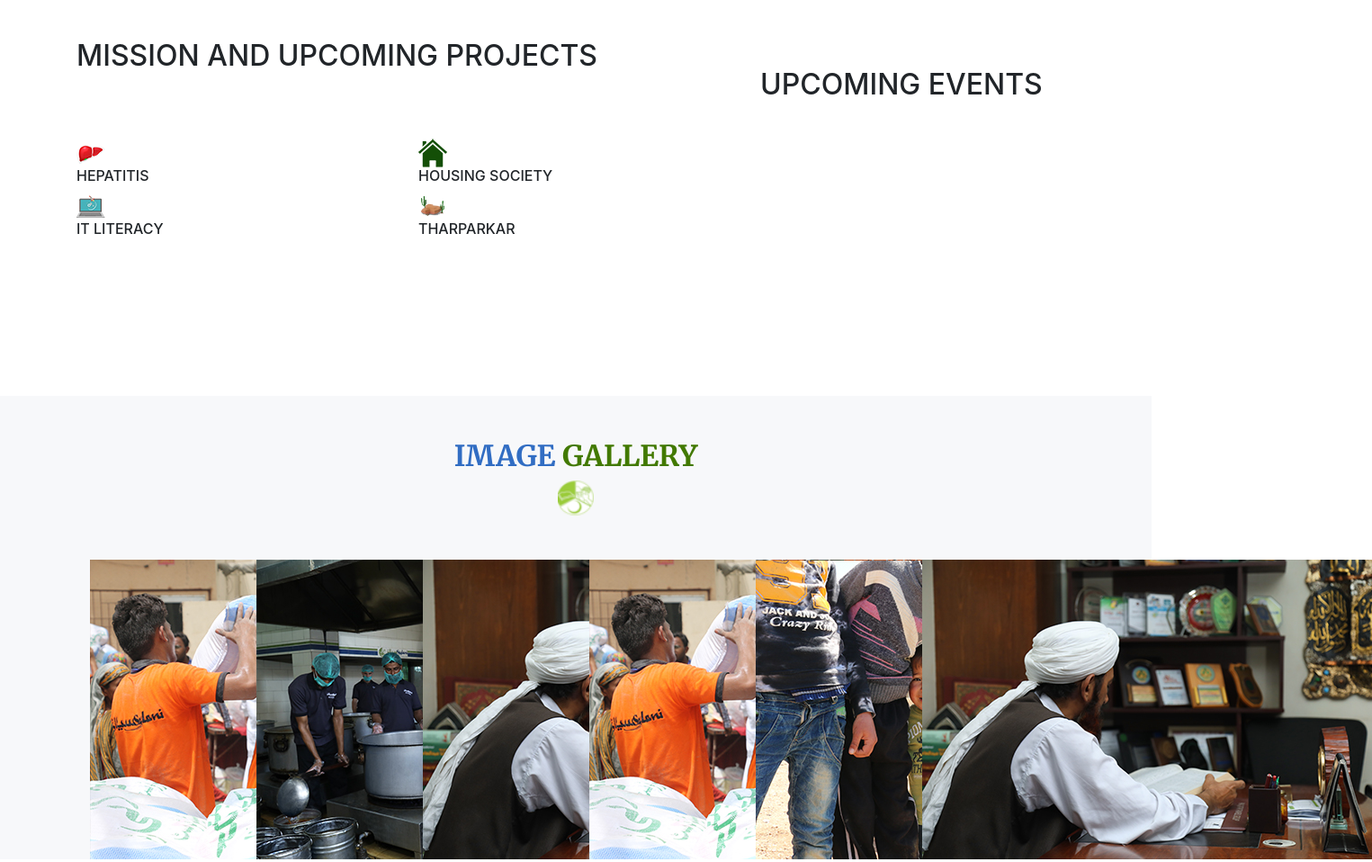
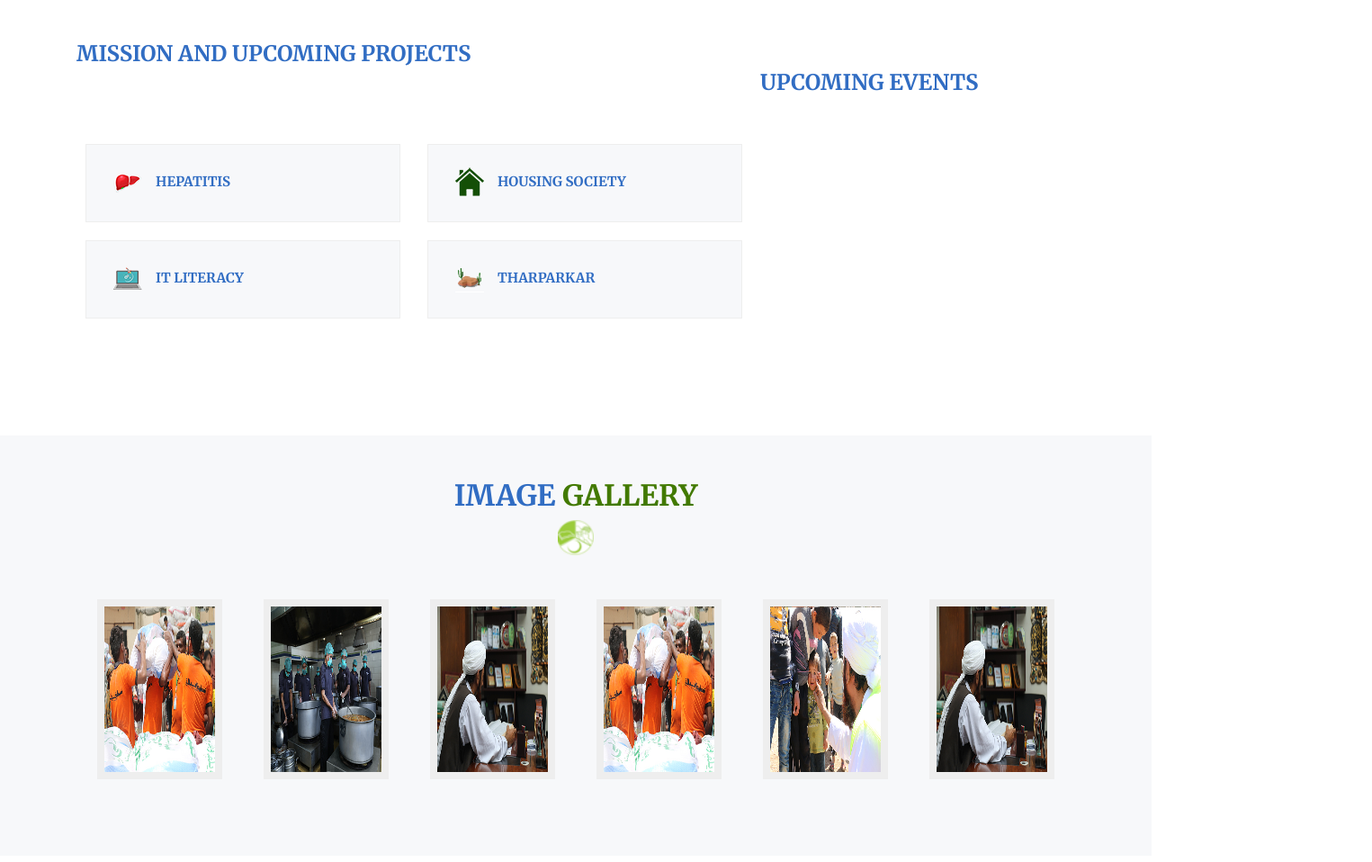
Before and after one commit to haris-aqeel/SaylaaniWelfarePage-v2, a plain HTML site: page Development/index.html in a window 1280 px wide. Shown: the part 2504-3462 px from the top of the page at 90% size, 1525 px wide, since content can reach past the window. Drawn offline with nearby package versions, Linux system fonts and the light colour scheme.

Commit message:
Update style.css

```diff
--- a/Development/style.css
+++ b/Development/style.css
@@ -133,8 +133,51 @@ article .band p span{
     font-family: 'Merriweather', serif;
     font-size: 20px;
 }
-/* @media only screen and(min-width: 500px){
-    .set .col{
-        font-size: 50px!important;
-    }
-} */
+
+.bgp{
+    font-family: 'Merriweather', serif;
+    font-weight: 600;
+    line-height: 1.42857143;
+    color: #316DC3;
+    font-size: 24px;
+
+}
+
+.missiontab{
+    width: 100%;
+    height: 87px;
+    margin: 10px 10px 10px 10px;
+    background-color: #f7f8fa !important;
+    float: left;
+    padding: 20px 25px;
+    border: 1px solid #eeeeee !important;
+}
+
+.missiontab img{
+
+    float: left;
+    padding: 5px;
+    margin-right: 10px;
+}
+
+.missiontab h6{
+    font-size: 15px !important;
+    text-transform: uppercase;
+    margin: 10px;
+    font-family: 'Merriweather', serif;
+    font-weight: 600;
+    line-height: 1.42857143;
+    color: #316DC3;
+
+
+}
+
+.x img{
+    height: 200px;
+    width: 90%;
+    border: 8px solid #eeeeee;
+    margin-bottom: 5px;
+}
+.y{
+    padding-bottom: 80px;
+}
```
